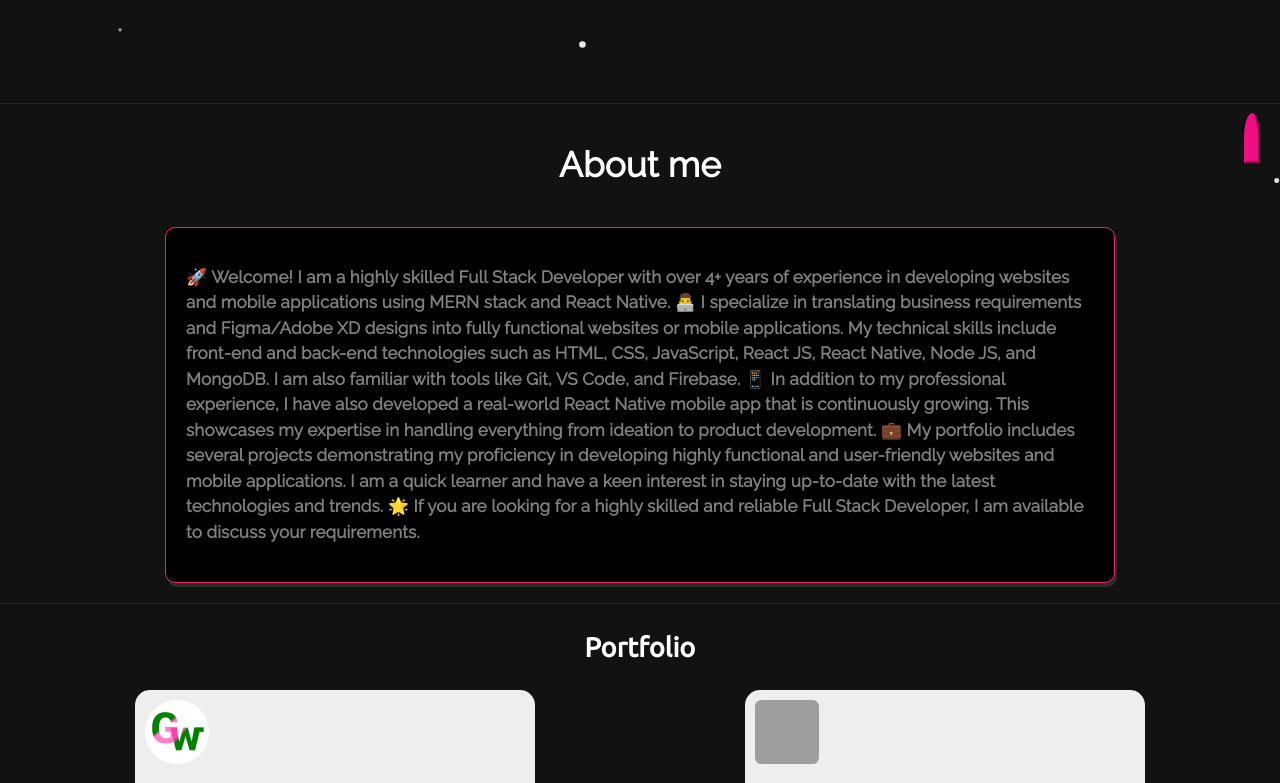
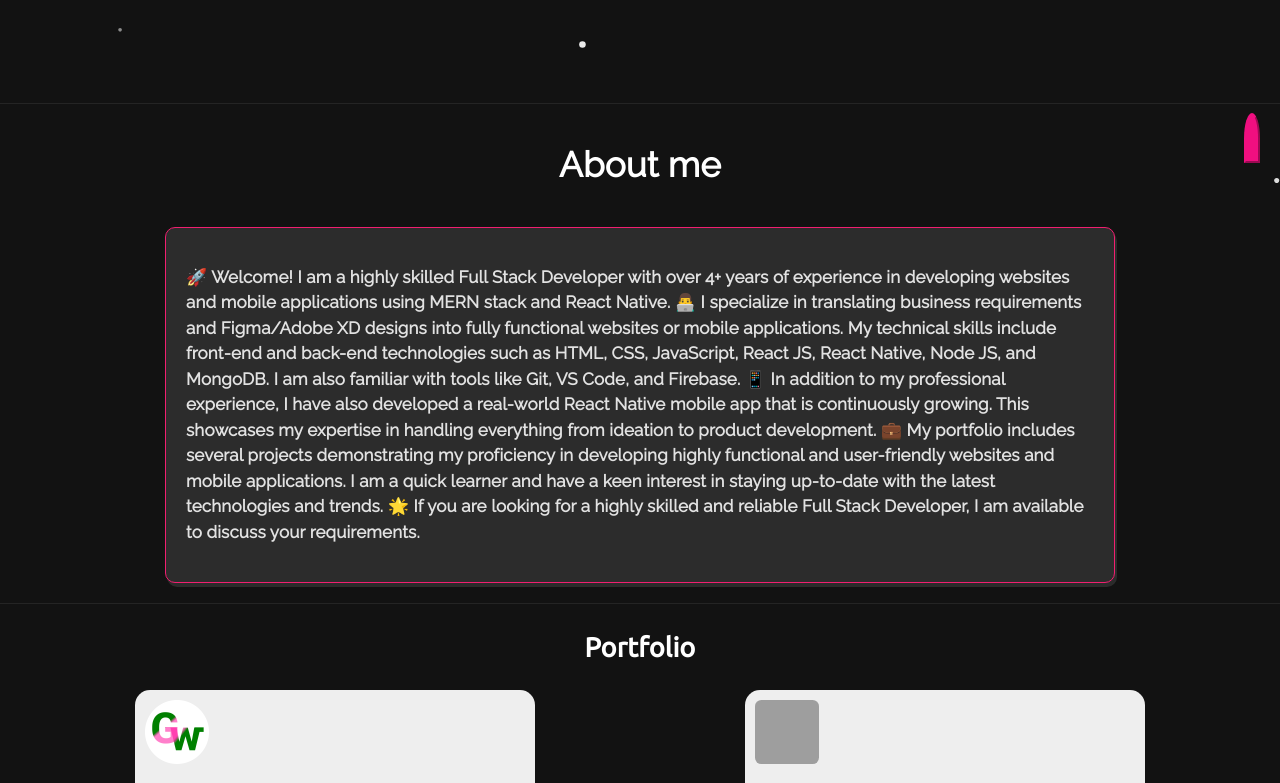
Before and after one commit to codeworld10/maniweb, a Next.js app: page / in a window 1280 px wide. Shown: the part 617-1400 px from the top of the page. Built offline with nearby package versions, Linux system fonts and the light colour scheme; grey boxes are pictures that could not be loaded.

Commit message:
text design

```diff
--- a/package.json
+++ b/package.json
@@ -21,6 +21,7 @@
     "next": "^13.2.4",
     "react": "^18.2.0",
     "react-dom": "^18.2.0",
+    "react-scroll-parallax": "^3.4.2",
     "styled-components": "^5.3.9"
   },
   "devDependencies": {
--- a/styles/aboutme.module.css
+++ b/styles/aboutme.module.css
@@ -36,7 +36,7 @@
   padding: 20px 20px 20px 20px;
   border: 1px solid rgb(241, 31, 112);
   border-radius: 10px;
-  background-color: black;
+  background-color: rgb(44, 44, 44);
 }
 
 .main_abt {
@@ -48,7 +48,7 @@
 
 .stres{
   font-size: 17px;
-  color: grey;
+  color: rgb(226, 226, 226);
 }
 .ser_para {
   color: grey;
```
Also changed, not shown: 1 other file (tests, documents, lock files or other folders).
